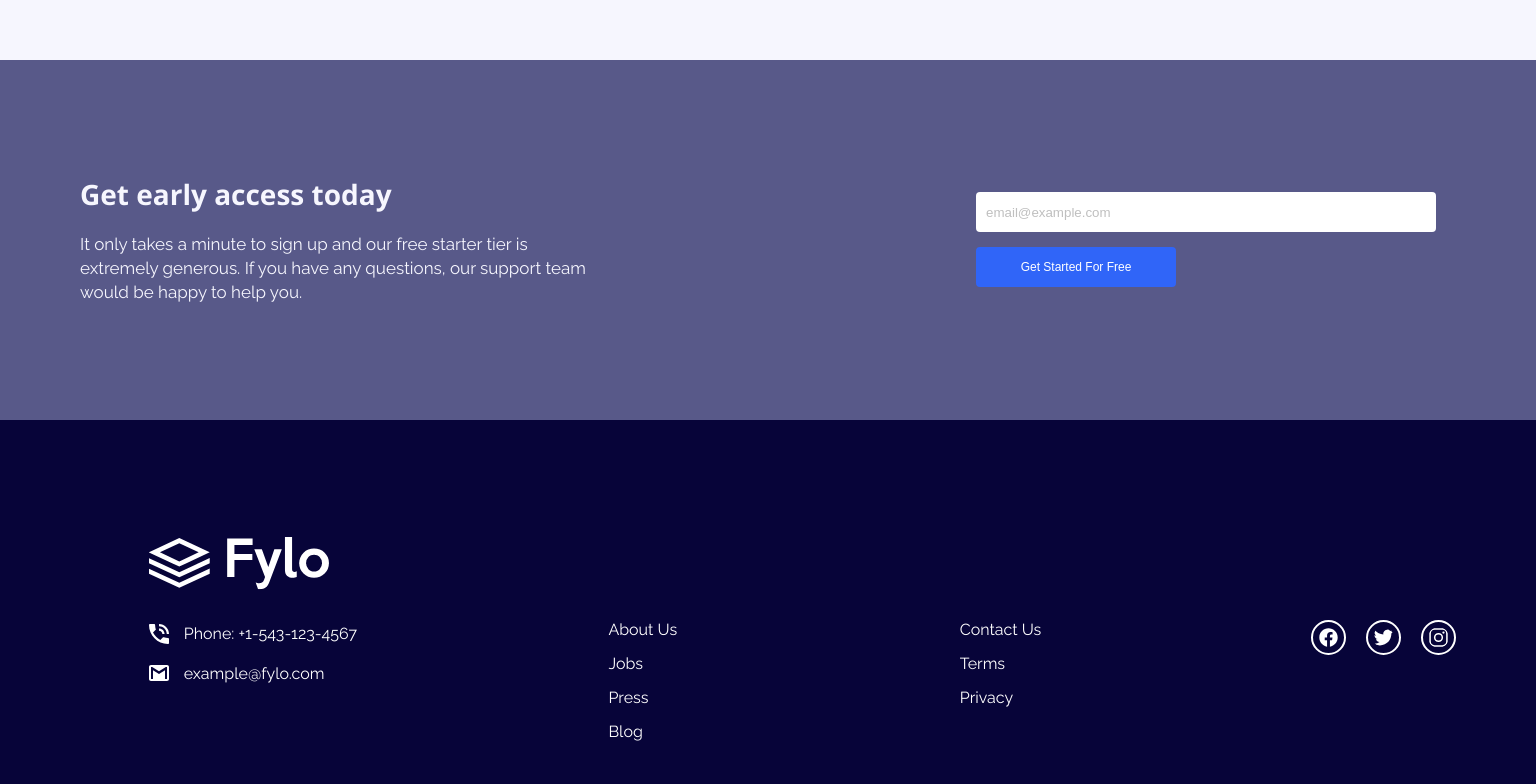
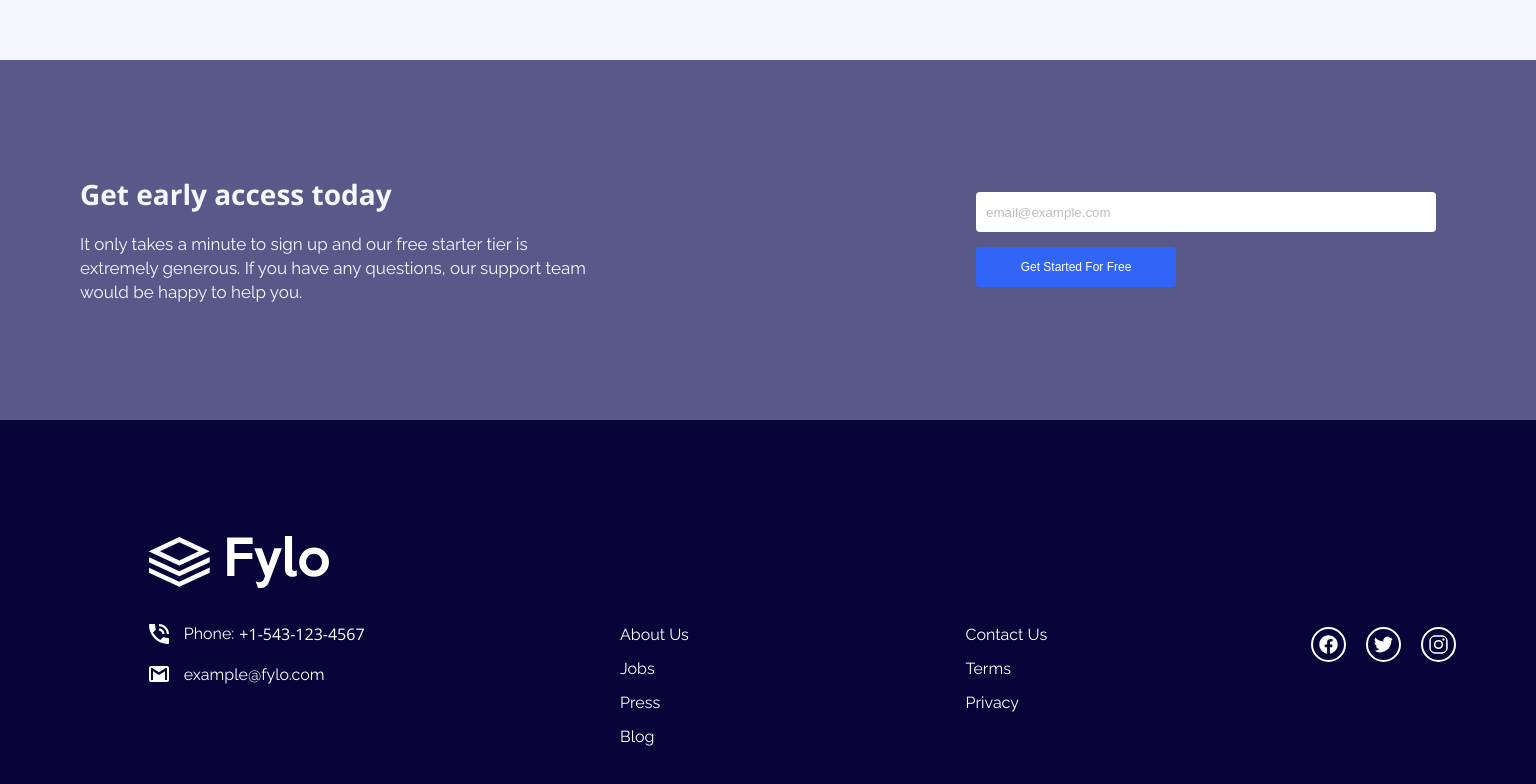
Before and after one commit to S4V10N/fylo-landing-page-with-two-column-layout-master, a plain HTML site: page index.html in a window 1536 px wide. Shown: the part 1469-2253 px from the top of the page. Drawn offline with nearby package versions, Linux system fonts and the light colour scheme.

Commit message:
fixed the issue

```diff
--- a/index.html
+++ b/index.html
@@ -74,7 +74,7 @@
     <div class="footer__text">
       <img src="images/logo.svg" alt="Fylo logo">
       <span class="contact">
-        <img src="images/icon-phone.svg" alt="phone icon">Phone: +1-543-123-4567</span>
+        <img src="images/icon-phone.svg" alt="phone icon">Phone:<span>+1-543-123-4567</span></span>
       <span class="contact">
         <img src="images/icon-email.svg" alt="email icon">example@fylo.com
       </span>
--- a/styles.css
+++ b/styles.css
@@ -336,6 +336,13 @@ footer a:hover,footer a:active{
     display: flex;
     gap: 2rem;
     margin-bottom: 5rem;
+    align-items: center;
+}
+.footer__text .contact span{
+    margin-bottom: 0;
+    transform: translateX(-1rem);
+    font-size: 1.6rem;
+    font-family: "Open Sans", serif;
 }
 @media (min-width: 600px) {
     .section-two::before{
@@ -480,13 +487,13 @@ footer a:hover,footer a:active{
     .box-links,.box-links-1{
         margin: 0;
         align-self: flex-start;
-        transform: translateY(20rem);
+        transform: translateY(20.5rem);
     }
     .socials{
         margin: 0;
         transform: translateX(-10rem);
         align-self: flex-start;
-        transform: translateY(20rem);
+        transform: translateY(20.7rem);
     }
     footer{
         align-items: center;
```
